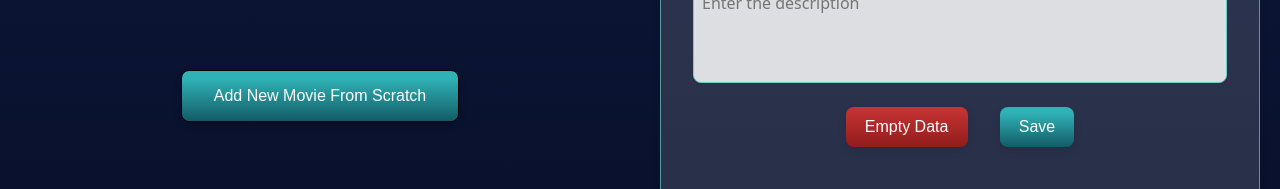
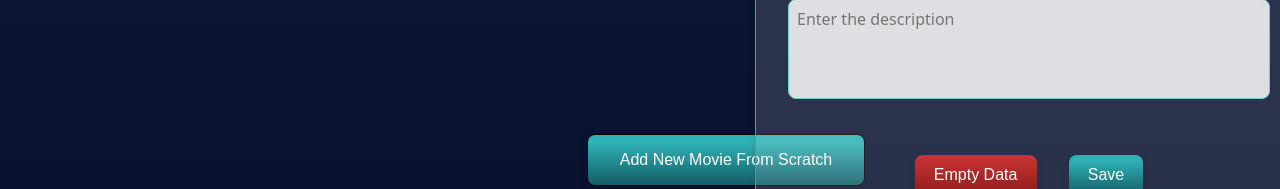
Before and after one commit to movie-theater-app/staff-frontend, a React (Vite) app: page /add-movie in a window 1280 px wide. Shown: the part 763-952 px from the top of the page. Built offline with nearby package versions, Linux system fonts and the light colour scheme; no server answers; sample sign-in values are in the browser's storage.

Commit message:
Improved layout stylings and fixed btn styling

```diff
--- a/src/CSS/AddMovie.css
+++ b/src/CSS/AddMovie.css
@@ -18,8 +18,8 @@
     padding: 2rem;
     border-radius: 8px;
     max-width: 600px;
-    max-height: 810px;
-    margin: 2rem auto;
+    max-height: 800px;
+    margin: 3rem auto;
     box-shadow: 0 4px 8px rgba(0,0,0,0.1);
     align-items: center;
     color: black;
@@ -31,12 +31,12 @@
     flex-direction: row;
     align-items: center;
     width: 100%;
+    justify-content:center;
 }
 .add-movie-form-div label {
     font-weight: bold;
     font-size: 1.1rem;
 }
-
 
 .form-field {
     gap: 0.25rem;
@@ -74,7 +74,7 @@
 .add-movie-btn, .Empty-button {
     padding: 0.7rem 1.2rem;
     font-size: 1rem;
-    margin: 1rem;
+    margin: 3rem 1rem;
     border-radius: 8px;
     border: none !important;
     background: linear-gradient(var(--btn-primary-top), var(--btn-primary-bottom));
@@ -100,13 +100,13 @@
 /* THIS NEXT PART IS FOR SEARCH MOVIE FORM */
 
 .search-movie-div {
-    height: 710px;
+    height: 800px;
     display: flex;
     flex-direction: column;
     justify-content: space-between;
     flex: 1;
     padding: 2rem 2rem 3rem 2rem;
-    margin: 2rem auto;
+    margin: 3rem -16rem 3rem 45rem;
     max-width: 600px;
 }
 .search-movie-list{
@@ -161,7 +161,7 @@
 }
 
 .search-movie-div .add-movie-scratch-btn {
-    margin-top: 2rem;
+    margin: 2rem 3rem 1rem -13rem;
     padding: 1rem 2rem;
     font-size: 1rem;
 }
--- a/src/CSS/manageStaff.css
+++ b/src/CSS/manageStaff.css
@@ -113,6 +113,8 @@
   list-style: none;
   padding: 0;
   width: 100%;
+  overflow: auto;
+  max-height: 610px;
 }
 
 .staff-list li {
@@ -124,8 +126,9 @@
   align-items: center;
   margin-bottom: 0.8rem;
   transition: 0.2s;
-  white-space: nowrap;
-  overflow: auto;
+  white-space: normal;
+  overflow-y: hidden;
+  overflow-x: hidden;
 }
 
 .staff-list li:hover {
@@ -135,9 +138,6 @@
 .staff-list li span {
   flex: 1;
   text-align: left;
-  white-space: nowrap;
-  text-overflow: ellipsis;
-  overflow: auto;
 }
 
 .staff-list .button-group {
@@ -169,22 +169,27 @@
   color: var(--btn-text-light);
   font-size: 15px;
   font-weight: bold;
-  padding: 0.2rem 0.4rem !important;
+  padding: 0.1rem 0.4rem !important;
 }
 .staff-list .button-group button:nth-child(2):hover {
   background: linear-gradient(to bottom, var(--btn-danger-hover-top), var(--btn-danger-hover-bottom));
 }
-.staff-edit-form {
+.staff-form {
   display: flex;
-  gap: 0.5rem;
+  gap: 1.2rem;
   flex-wrap: wrap;
   align-items: center;
+  min-height: 400px;
 }
 
-.staff-edit-form input,
-.staff-edit-form select {
-  padding: 0.4rem 0.6rem;
-  font-size: 13px;
+.staff-form input,
+.staff-form select {
+  padding: 0.6rem 0.7rem;
+  font-size: 16px;
   border-radius: 5px;
   border: 1px solid #71cfcb;
 }
+.staff-form select option {
+  background-color: white;
+  color: #0d2845f8 !important;
+}
```
